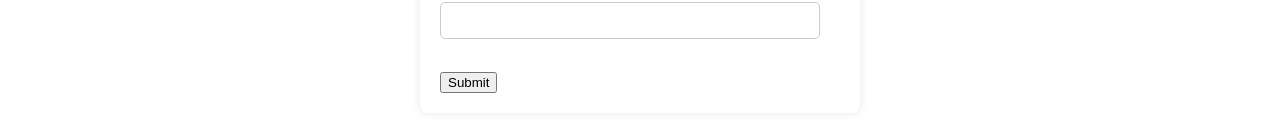
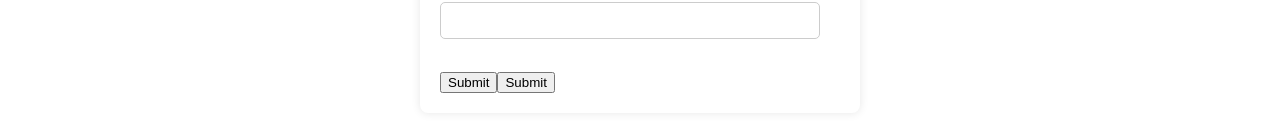
Before and after one commit to Shubhamhushe1/angularapp, an Angular app: page /company in a window 1280 px wide. Shown: the part 404-536 px from the top of the page. Built offline with nearby package versions, Linux system fonts and the light colour scheme.

Commit message:
GetCompanyByNameAdded

```diff
--- a/src/app/company.service.ts
+++ b/src/app/company.service.ts
@@ -10,6 +10,15 @@ export class CompanyService {
   addCompany(company: Company) {
     return this.httpclient.post('http://localhost:8080/addcompany', company);
   }
+
+
+  getCompanyName(companyName:string) {
+
+    return this.httpclient.get<Company>("http://localhost:8080/getcompanybyname/"+companyName);
+  }
+
+
+
 }
 
 export class Company {
--- a/src/app/company/company.component.html
+++ b/src/app/company/company.component.html
@@ -12,4 +12,7 @@
     <input type="text" id="gstNumber" name="gstNumber" [(ngModel)]="company.gstNumber"><br><br>
 
     <input type="button" value="Submit" (click)="addCompany()">
+
+    <input type="button" value="Submit" (click)="getCompanyName()">
+
 </form>
--- a/src/app/company/company.component.ts
+++ b/src/app/company/company.component.ts
@@ -13,9 +13,16 @@ import { Company, CompanyService } from '../company.service';
 export class CompanyComponent {
   company: Company = new Company('', '', '', '');
 
+
+
   constructor(private companyService: CompanyService) {}
 
   addCompany() {
     this.companyService.addCompany(this.company).subscribe();
   }
+
+  getCompanyName() {
+    this.companyService.getCompanyName(this.company.companyName).subscribe(companyobject=>this.company=companyobject);
+  }
+
 }
```
